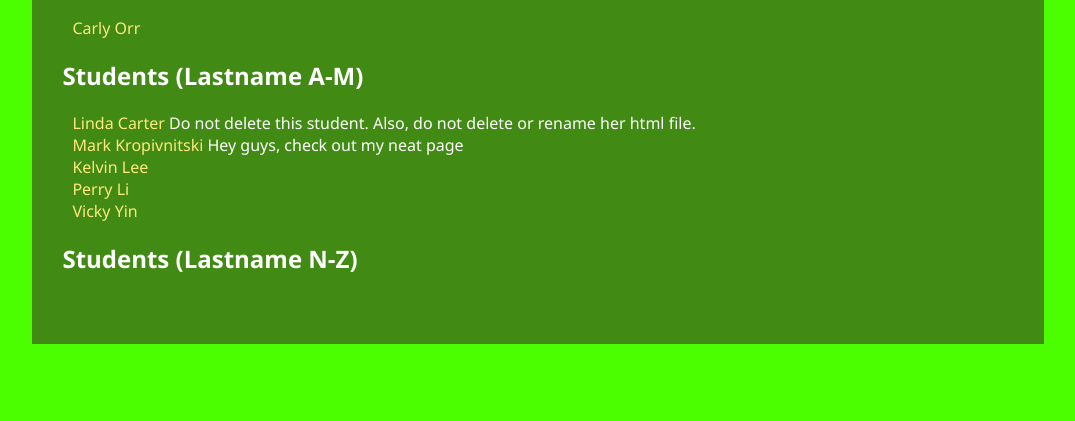
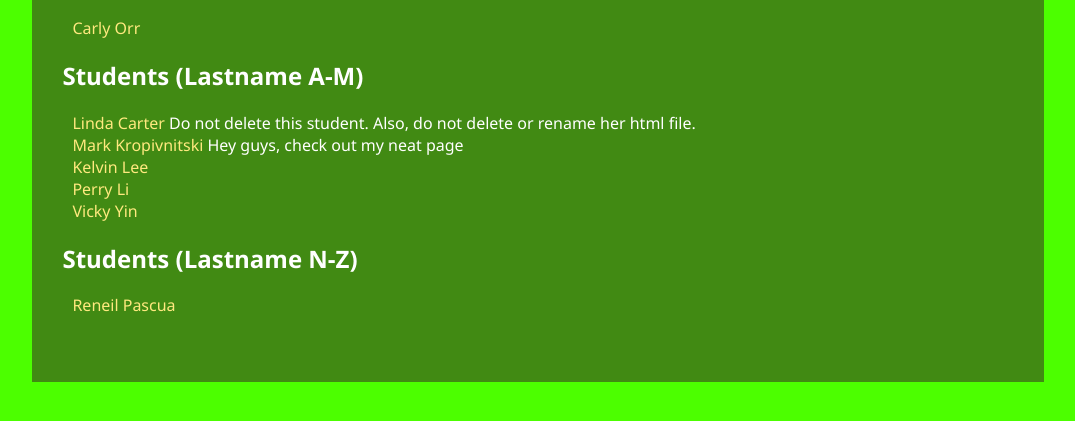
Before and after one commit to comp1111/everton, a plain HTML site: page Index.html in a window 1280 px wide. Shown: the part 227-648 px from the top of the page, without its empty margins (102-1177 px from the left). Drawn offline with Linux system fonts and the light colour scheme.

Commit message:
added reneil's lab stuff.

```diff
--- a/Index.html
+++ b/Index.html
@@ -31,6 +31,7 @@
 
         <h2>Students (Lastname N-Z)</h2>
         <ul>
+            <li><a href="ReneilPascua.html">Reneil Pascua</a></li>
 
         </ul>
 
--- /dev/null
+++ b/Style/Style_reneilpascua.css
@@ -0,0 +1,65 @@
+body {
+	font-family: Segoe UI, arial, sans-serif;
+	background-color: black;
+    background-size: 100%;
+	color: #ffffff;
+    font-size: 1.1em;
+}
+
+figure figcaption {
+    border: 1px dotted blue;
+}
+
+img.person {
+    vertical-align: top;
+    float: left;
+    width: 40%;
+    padding-left: 1.5%;
+    padding-right: 1.5%;
+}
+
+div#bio {
+    padding-left: 1.5%;
+    padding-right: 1.5%;
+}
+
+
+div#logo {
+    padding: 15px;
+    margin: 20px auto 0px auto;
+    text-align: center;
+}
+
+img#logoimg {
+    width: 35%;
+}
+
+div#container {
+    overflow:auto;
+    background-color: grey;
+	margin-left: auto;
+	margin-right: auto;
+	min-height: 300px;
+	margin: 0 auto -4em;
+	clear: both;
+	margin-left: auto;
+	margin-right: auto;
+	width: 85%;
+    //padding-bottom: 50px;
+}
+
+h1, h2, div>a {
+    padding-left:  1.5%;
+}
+
+ul>li {
+    list-style-type: none;
+}
+
+a {
+    text-decoration: none;
+    color:  #FFE97F;
+    outline:  none;
+}
+
+img {border:  0;}
```
Also changed, not shown: ReneilPascua.html (added, +28 -0 lines), Images/reneilpascua.jpg (added).
